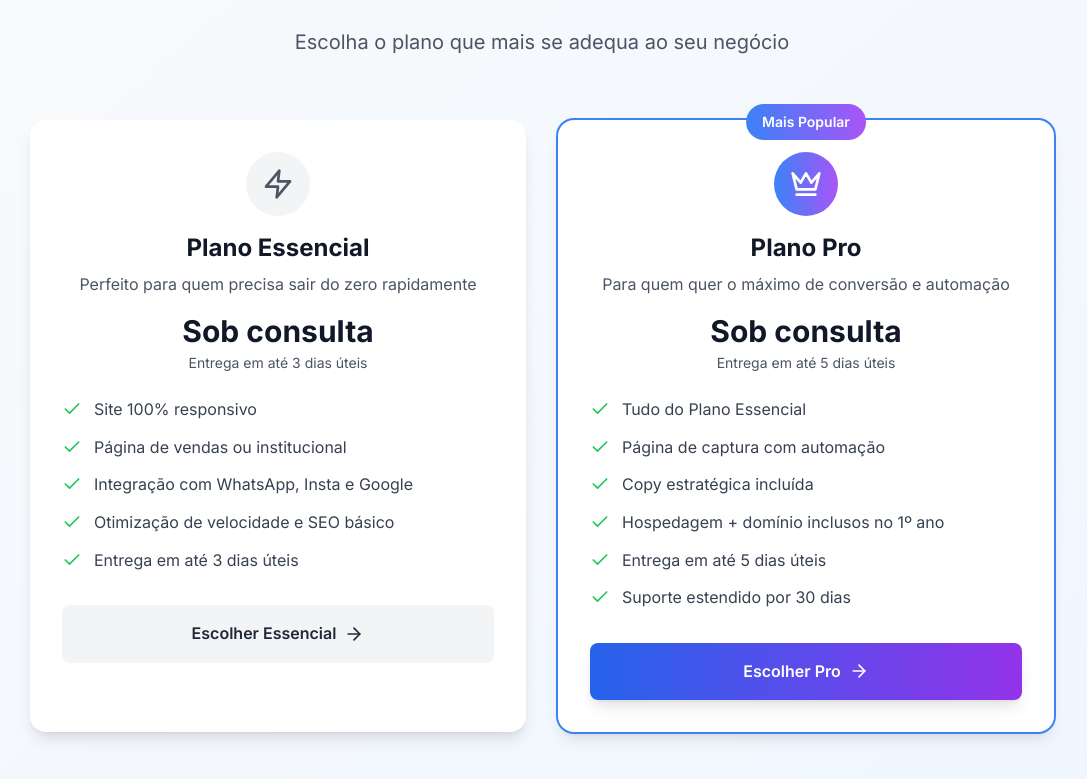
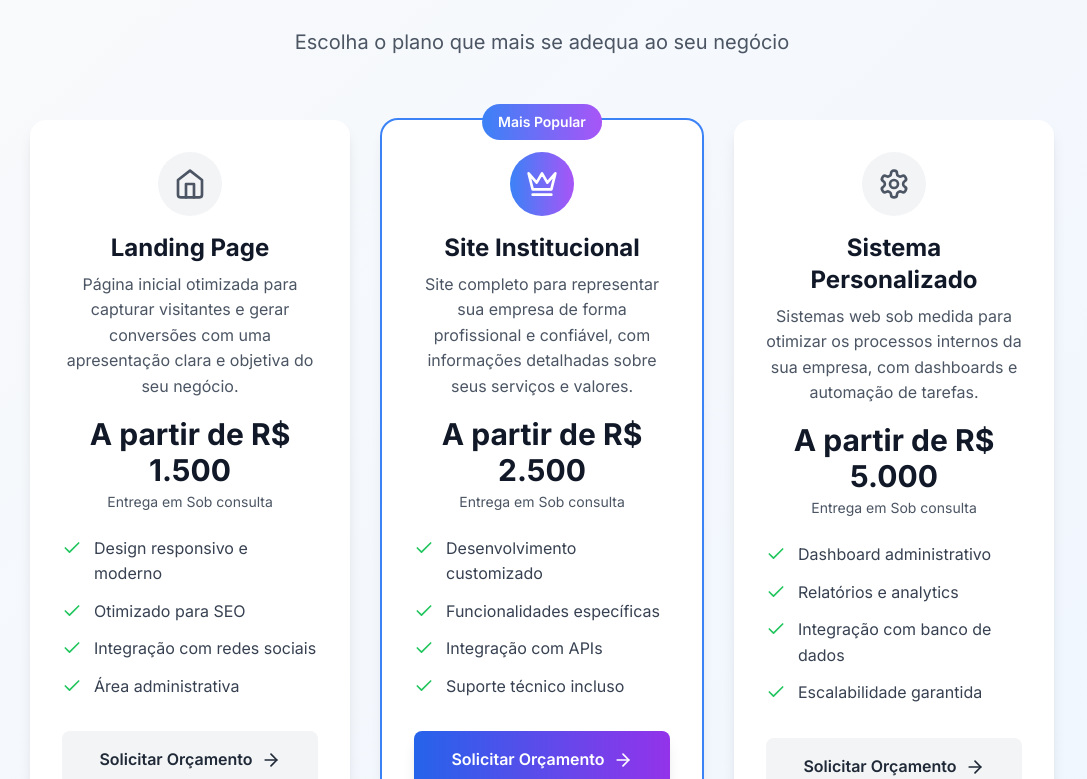
Before and after one commit to matefs/matefs.github.io-typescript, a React (Vite) app: page / in a window 1280 px wide. Shown: the part 4375-5154 px from the top of the page, without its empty margins (98-1185 px from the left). Built offline with nearby package versions, Linux system fonts and the light colour scheme.

Commit message:
fix: ajustado planos

```diff
--- a/src/components/PlansSection.tsx
+++ b/src/components/PlansSection.tsx
@@ -1,42 +1,55 @@
 import React from 'react';
-import { Check, Zap, Crown, ArrowRight } from 'lucide-react';
+import { Home, Check, Zap, Settings, Crown, ArrowRight } from 'lucide-react';
 
 const PlansSection: React.FC = () => {
   const plans = [
     {
-      name: "Plano Essencial",
-      icon: Zap,
-      price: "Sob consulta",
-      delivery: "até 3 dias úteis",
-      description: "Perfeito para quem precisa sair do zero rapidamente",
+      name: "Landing Page",
+      icon: Home,
+      price: "A partir de R$ 1.500",
+      delivery: "Sob consulta",
+      description: "Página inicial otimizada para capturar visitantes e gerar conversões com uma apresentação clara e objetiva do seu negócio.",
       features: [
-        "Site 100% responsivo",
-        "Página de vendas ou institucional",
-        "Integração com WhatsApp, Insta e Google",
-        "Otimização de velocidade e SEO básico",
-        "Entrega em até 3 dias úteis"
+        "Design responsivo e moderno",
+        "Otimizado para SEO",
+        "Integração com redes sociais",
+        "Área administrativa"
       ],
       popular: false,
-      cta: "Escolher Essencial"
+      cta: "Solicitar Orçamento"
     },
     {
-      name: "Plano Pro",
+      name: "Site Institucional",
       icon: Crown,
-      price: "Sob consulta",
-      delivery: "até 5 dias úteis",
-      description: "Para quem quer o máximo de conversão e automação",
+      price: "A partir de R$ 2.500",
+      delivery: "Sob consulta",
+      description: "Site completo para representar sua empresa de forma profissional e confiável, com informações detalhadas sobre seus serviços e valores.",
       features: [
-        "Tudo do Plano Essencial",
-        "Página de captura com automação",
-        "Copy estratégica incluída",
-        "Hospedagem + domínio inclusos no 1º ano",
-        "Entrega em até 5 dias úteis",
-        "Suporte estendido por 30 dias"
+        "Desenvolvimento customizado",
+        "Funcionalidades específicas",
+        "Integração com APIs",
+        "Suporte técnico incluso"
       ],
       popular: true,
-      cta: "Escolher Pro"
+      cta: "Solicitar Orçamento"
+    },
+    {
+      name: "Sistema Personalizado",
+      icon: Settings,
+      price: "A partir de R$ 5.000",
+      delivery: "Sob consulta",
+      description: "Sistemas web sob medida para otimizar os processos internos da sua empresa, com dashboards e automação de tarefas.",
+      features: [
+        "Dashboard administrativo",
+        "Relatórios e analytics",
+        "Integração com banco de dados",
+        "Escalabilidade garantida"
+      ],
+      popular: false,
+      cta: "Solicitar Orçamento"
     }
   ];
+
 
   return (
     <section id="servicos" className="section-padding bg-gradient-to-br from-gray-50 to-blue-50">
@@ -50,7 +63,7 @@ const PlansSection: React.FC = () => {
           </p>
         </div>
 
-        <div className="grid md:grid-cols-2 gap-8 max-w-5xl mx-auto">
+        <div className="grid grid-cols-1 md:grid-cols-3 gap-8 max-w-5xl mx-auto">
           {plans.map((plan, index) => (
             <div key={index} className={`card-float p-8 relative ${plan.popular ? 'ring-2 ring-blue-500' : ''}`}>
               {plan.popular && (
```
